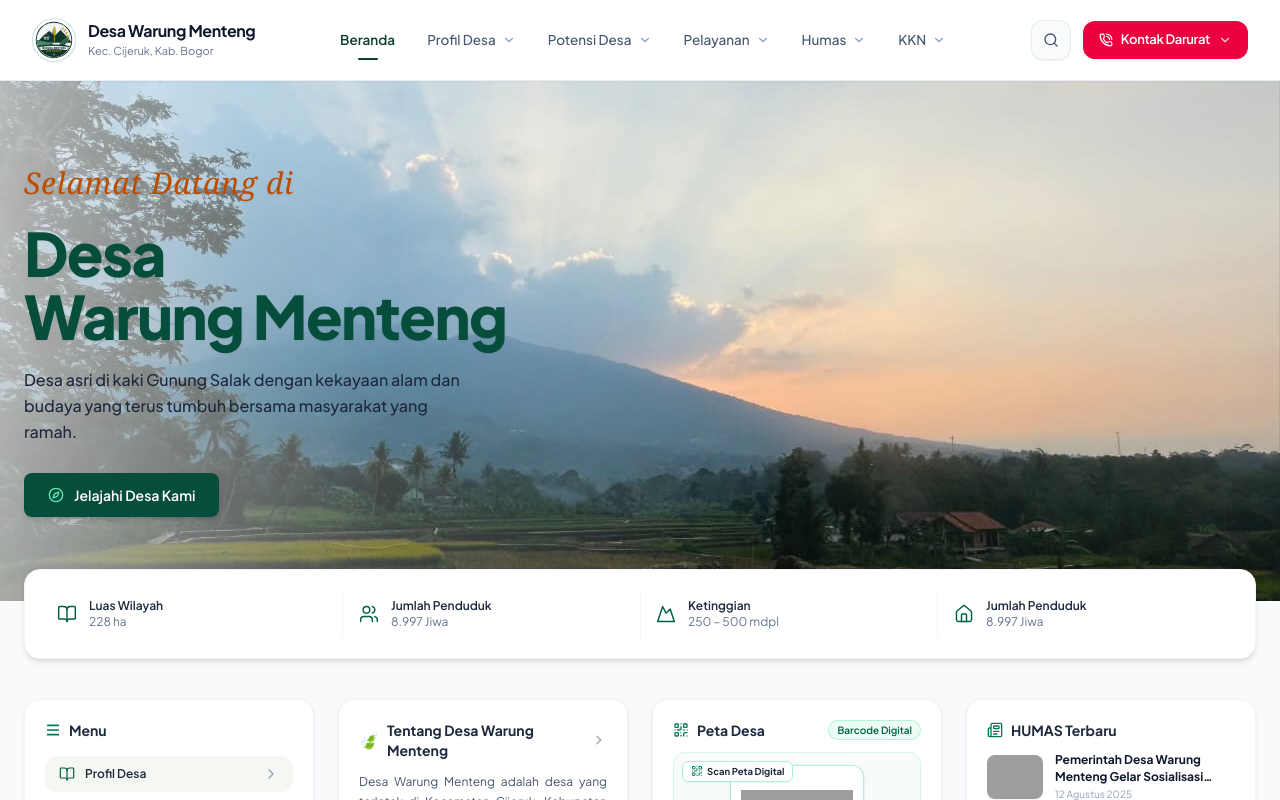
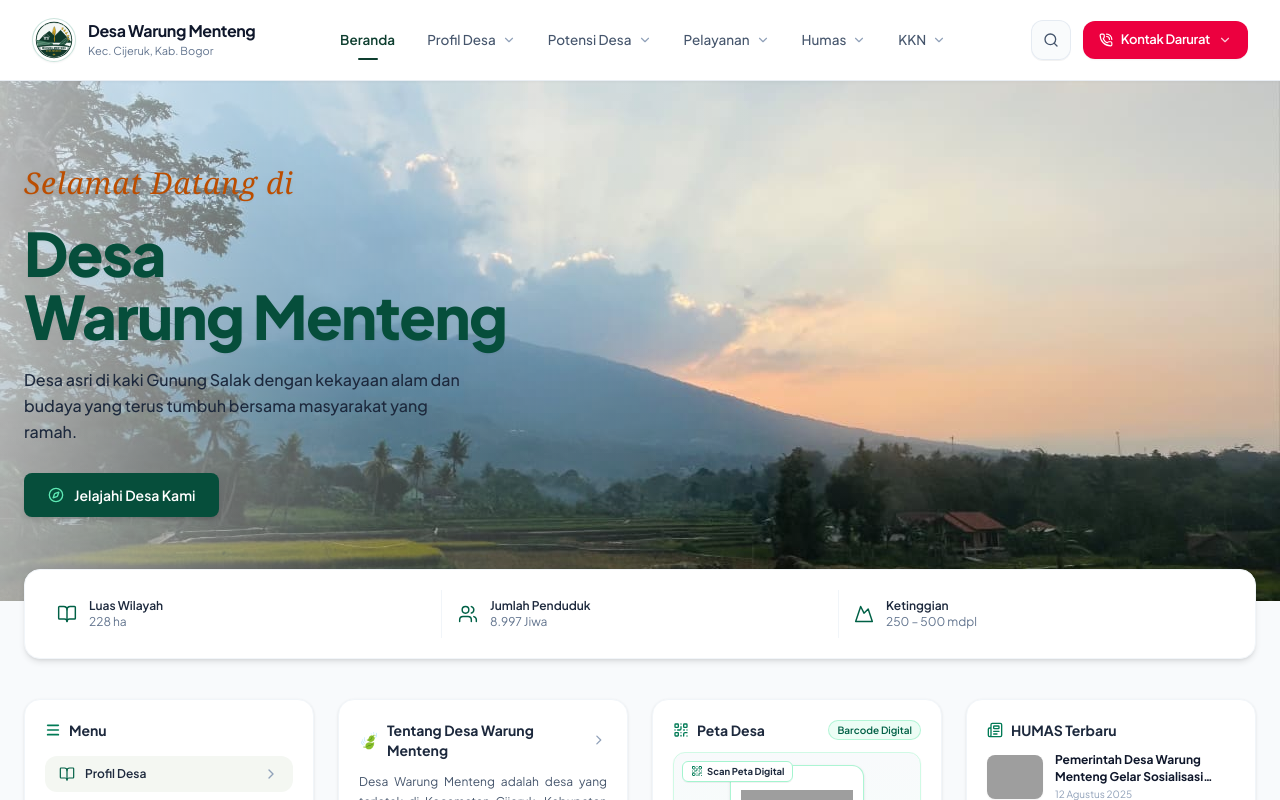
Before and after one commit to akhdan0609/Smart-Village, a React (Vite) app: page / in a window 1280 px wide. Shown: the top 800 px of the page. Built offline with nearby package versions, Linux system fonts and the light colour scheme; grey boxes are pictures that could not be loaded; a web font is replaced by a local one.

Commit message:
Pindah kelola Jumlah Penduduk, Luas Wilayah, Ketinggian ke Sampul Halaman (Umum) Profil Desa

```diff
--- a/src/components/admin/ProfilDesaAdmin.tsx
+++ b/src/components/admin/ProfilDesaAdmin.tsx
@@ -1196,41 +1196,6 @@ export const ProfilDesaAdmin: React.FC<ProfilDesaAdminProps> = ({ onNavigate, on
             />
             </div>
         </div>
-
-      <div className="grid grid-cols-1 sm:grid-cols-2 gap-4">
-        <div>
-          <label className="text-xs font-bold text-slate-700 block mb-1">Luas Wilayah</label>
-          <input
-            type="text"
-            value={tentang.luasWilayah}
-            onChange={e => setTentang(prev => ({ ...prev, luasWilayah: e.target.value }))}
-            className="w-full p-2.5 bg-slate-50 border border-slate-200 rounded-xl text-xs focus:ring-2 focus:ring-emerald-600 focus:bg-white"
-            placeholder="Contoh: 228 ha"
-          />
-        </div>
-        <div>
-          <label className="text-xs font-bold text-slate-700 block mb-1">Ketinggian</label>
-          <input
-            type="text"
-            value={tentang.ketinggian}
-            onChange={e => setTentang(prev => ({ ...prev, ketinggian: e.target.value }))}
-            className="w-full p-2.5 bg-slate-50 border border-slate-200 rounded-xl text-xs focus:ring-2 focus:ring-emerald-600 focus:bg-white"
-            placeholder="Contoh: 250 – 500 mdpl"
-          />
-        </div>
-      </div>
-
-      <div>
-        <label className="text-xs font-bold text-slate-700 block mb-1">Jumlah Penduduk</label>
-        <input
-          type="text"
-          value={tentang.jumlahPenduduk}
-          onChange={e => setTentang(prev => ({ ...prev, jumlahPenduduk: e.target.value }))}
-          className="w-full p-2.5 bg-slate-50 border border-slate-200 rounded-xl text-xs focus:ring-2 focus:ring-emerald-600 focus:bg-white"
-          placeholder="Contoh: 8.997 Jiwa"
-        />
-      </div>
-
       {/* Visi & Misi */}
       <div className="bg-white rounded-3xl p-6 sm:p-8 border border-slate-200 shadow-sm space-y-6">
         <div className="flex items-center gap-2">
--- a/src/components/admin/SampulHalamanAdmin.tsx
+++ b/src/components/admin/SampulHalamanAdmin.tsx
@@ -382,6 +382,43 @@ export const SampulHalamanAdmin: React.FC<SampulHalamanAdminProps> = ({ coverKey
               />
             </div>
 
+            {/* Statistik Desa - Khusus Profil Umum */}
+            {coverKey === 'profil' && (
+              <div className="space-y-4 border-t border-slate-100 pt-4 mt-4">
+                <h4 className="text-sm font-bold text-slate-900 mb-2">Konten Statistik Halaman Beranda</h4>
+                <div>
+                  <label className="block text-xs font-semibold text-slate-700 mb-1.5">Jumlah Penduduk</label>
+                  <input
+                    type="text"
+                    value={getText('jumlahPenduduk')}
+                    onChange={(e) => handleTextChange(coverKey, 'jumlahPenduduk', e.target.value)}
+                    placeholder="Contoh: 8.997 Jiwa"
+                    className="w-full px-3 py-2 bg-slate-50 border border-slate-200 rounded-xl text-sm text-slate-900 placeholder:text-slate-400 focus:outline-none focus:ring-2 focus:ring-emerald-500 focus:border-transparent transition"
+                  />
+                </div>
+                <div>
+                  <label className="block text-xs font-semibold text-slate-700 mb-1.5">Luas Wilayah</label>
+                  <input
+                    type="text"
+                    value={getText('luasWilayah')}
+                    onChange={(e) => handleTextChange(coverKey, 'luasWilayah', e.target.value)}
+                    placeholder="Contoh: 228 ha"
+                    className="w-full px-3 py-2 bg-slate-50 border border-slate-200 rounded-xl text-sm text-slate-900 placeholder:text-slate-400 focus:outline-none focus:ring-2 focus:ring-emerald-500 focus:border-transparent transition"
+                  />
+                </div>
+                <div>
+                  <label className="block text-xs font-semibold text-slate-700 mb-1.5">Ketinggian</label>
+                  <input
+                    type="text"
+                    value={getText('ketinggian')}
+                    onChange={(e) => handleTextChange(coverKey, 'ketinggian', e.target.value)}
+                    placeholder="Contoh: 250 – 500 mdpl"
+                    className="w-full px-3 py-2 bg-slate-50 border border-slate-200 rounded-xl text-sm text-slate-900 placeholder:text-slate-400 focus:outline-none focus:ring-2 focus:ring-emerald-500 focus:border-transparent transition"
+                  />
+                </div>
+              </div>
+            )}
+
             <div className="flex flex-wrap items-center gap-3 border-t border-slate-100 pt-5">
               <button
                 type="button"
--- a/src/components/home/BerandaView.tsx
+++ b/src/components/home/BerandaView.tsx
@@ -1,8 +1,7 @@
-import React, { useEffect, useRef, useCallback, useState } from 'react';
+import React, { useEffect, useRef, useCallback } from 'react';
 import { animate, waapi } from 'animejs';
 import { HeroSection } from './HeroSection';
 import { QuickStats } from './QuickStats';
-import { getTentang } from '../../utils/storage';
 import { HomeBentoGrid } from './HomeBentoGrid';
 import { PageRoute } from '../../types';
 
@@ -14,8 +13,6 @@ export const BerandaView: React.FC<BerandaViewProps> = ({ onNavigate }) => {
   const containerRef = useRef<HTMLDivElement>(null);
   // Set elemen yang sedang terlihat di viewport saat ini
   const visibleSectionsRef = useRef<Set<string>>(new Set());
-
-  const [tentang, setTentang] = useState<any>(() => getTentang());
 
   // Helper untuk mendeteksi layar mobile (< 768px)
   const getIsMobile = () => (typeof window !== 'undefined' ? window.innerWidth < 768 : false);
@@ -223,7 +220,7 @@ export const BerandaView: React.FC<BerandaViewProps> = ({ onNavigate }) => {
       <HeroSection onNavigate={onNavigate} />
 
       {/* 2. Floating Stats Bar (5 statistik) */}
-      <QuickStats tentang={tentang} />
+      <QuickStats />
 
       {/* 3. Bento Grid (4 Cards: Menu, Tentang Desa, Peta Desa, Berita Terbaru) */}
       <HomeBentoGrid onNavigate={onNavigate} />
--- a/src/components/home/QuickStats.tsx
+++ b/src/components/home/QuickStats.tsx
@@ -1,39 +1,30 @@
 import React from 'react';
-import { BookOpen, Users, Mountain, Home } from 'lucide-react';
+import { BookOpen, Users, Mountain } from 'lucide-react';
 import { getCoverText } from '../../utils/storage';
 
-interface QuickStatsProps {
-  tentang?: any;
-}
-
-export const QuickStats: React.FC<QuickStatsProps> = ({ tentang }) => {
+export const QuickStats: React.FC = () => {
   const stats = [
     {
       icon: BookOpen,
       title: 'Luas Wilayah',
-      value: tentang?.luasWilayah || '228 ha'
+      value: getCoverText('profil', 'luasWilayah', '228 ha')
     },
     {
       icon: Users,
       title: 'Jumlah Penduduk',
-      value: tentang?.jumlahPenduduk || '8.997 Jiwa'
+      value: getCoverText('profil', 'jumlahPenduduk', '8.997 Jiwa')
     },
     {
       icon: Mountain,
       title: 'Ketinggian',
-      value: tentang?.ketinggian || '250 – 500 mdpl'
-    },
-    {
-      icon: Home,
-      title: 'Jumlah Penduduk',
-      value: tentang?.jumlahPenduduk || '8.997 Jiwa'
+      value: getCoverText('profil', 'ketinggian', '250 – 500 mdpl')
     }
   ];
 
   return (
     <div className="beranda-quick-stats max-w-7xl mx-auto px-4 sm:px-6 -mt-8 relative z-20 will-change-transform">
       <div className="bg-white rounded-2xl shadow-md border border-slate-100 p-4 sm:p-5">
-        <div className="grid grid-cols-1 sm:grid-cols-2 lg:grid-cols-4 divide-y sm:divide-y-0 sm:divide-x divide-slate-100 gap-y-3 sm:gap-y-0">
+        <div className="grid grid-cols-1 sm:grid-cols-2 lg:grid-cols-3 divide-y sm:divide-y-0 sm:divide-x divide-slate-100 gap-y-3 sm:gap-y-0">
           {stats.map((item, idx) => {
             const Icon = item.icon;
             return (
--- a/src/types/index.ts
+++ b/src/types/index.ts
@@ -8,9 +8,6 @@ export interface TentangDesaData {
   deskripsi: string;
   visi: string;
   misi: string[];
-  luasWilayah: string;
-  ketinggian: string;
-  jumlahPenduduk: string;
 }
 
 export type PageRoute =
--- a/src/utils/storage.ts
+++ b/src/utils/storage.ts
@@ -441,7 +441,7 @@ export type CoverKey =
 
 export type CoverSettings = Partial<Record<CoverKey, string>>;
 
-export type CoverTextKey = 'title' | 'subtitle';
+export type CoverTextKey = 'title' | 'subtitle' | 'jumlahPenduduk' | 'luasWilayah' | 'ketinggian';
 
 export type CoverTextSettings = Partial<Record<CoverKey, Partial<Record<CoverTextKey, string>>>>;
 
```
